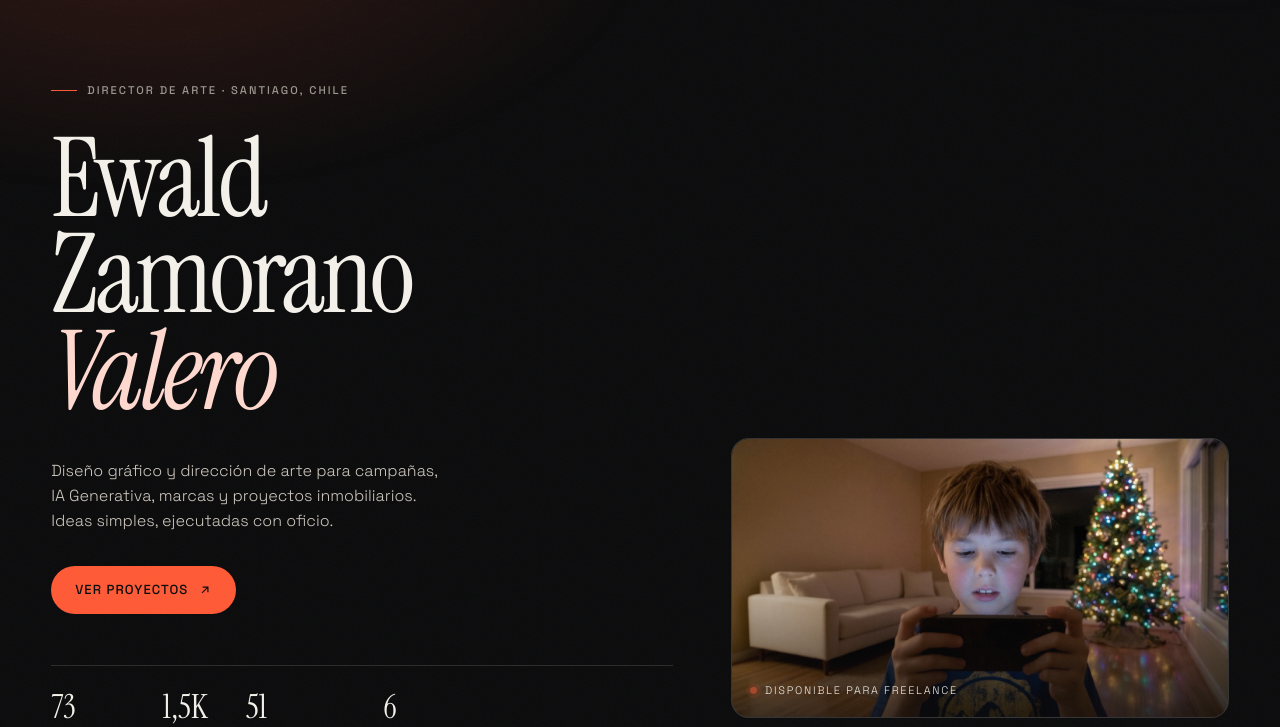
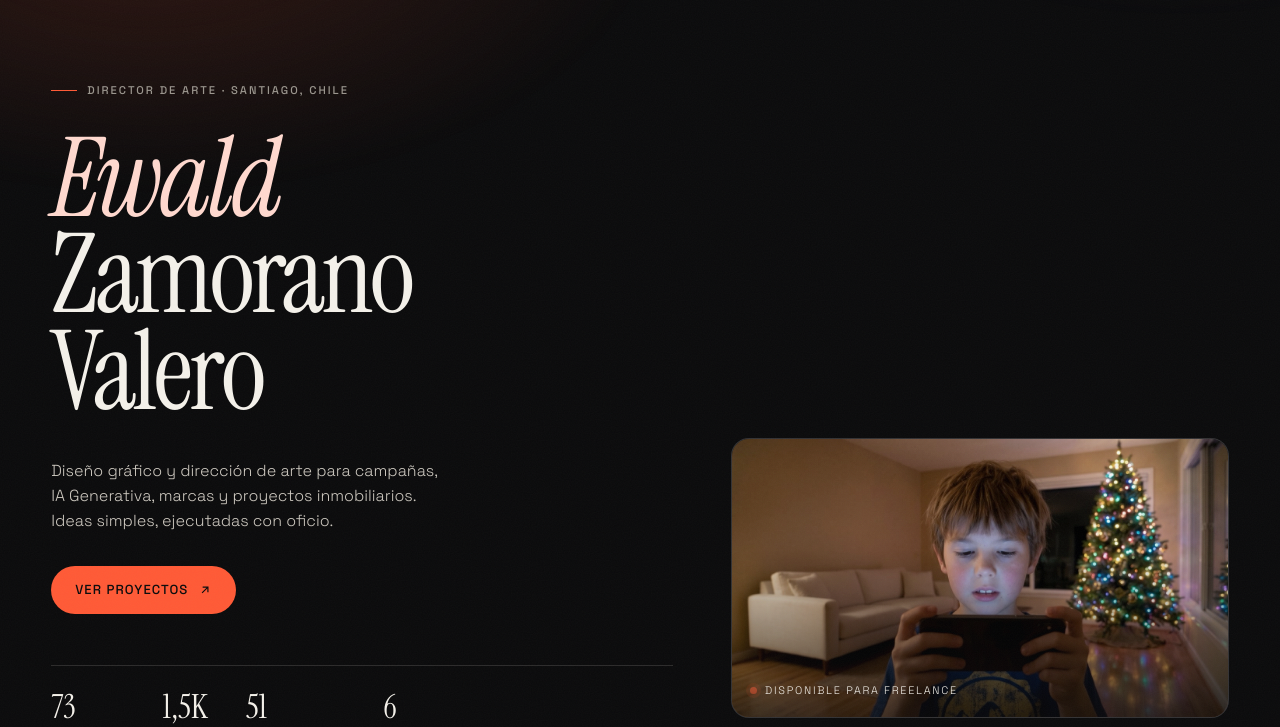
Before and after one commit to ewald2004-ui/portafolio-ewald, a plain HTML site: page index.html in a window 1280 px wide. Shown: the part 57-784 px from the top of the page. Drawn offline with Linux system fonts and the light colour scheme.

Commit message:
Aplica el estilo de acento a Ewald en el título inicial

```diff
--- a/index.html
+++ b/index.html
@@ -159,7 +159,7 @@
     font-size:clamp(3.4rem,8.6vw,8.6rem);
     line-height:.88;letter-spacing:-.03em;margin:.18em 0 0;
   }
-  .hero-title em{font-style:italic;display:block;color:var(--accent-soft)}
+  .hero-title em{font-style:italic;color:var(--accent-soft)}
   .hero-lede{
     max-width:38ch;margin:clamp(24px,3vw,38px) 0 0;
     font-size:clamp(1rem,1.25vw,1.15rem);color:#cfcac1;
@@ -522,7 +522,7 @@
     <div class="wrap hero-grid">
       <div>
         <p class="eyebrow reveal">Director de Arte · Santiago, Chile</p>
-        <h1 class="hero-title reveal">Ewald<br>Zamorano<em>Valero</em></h1>
+        <h1 class="hero-title reveal"><em>Ewald</em><br>Zamorano<br>Valero</h1>
         <p class="hero-lede reveal">
           Diseño gráfico y dirección de arte para campañas, IA Generativa, marcas y
           proyectos inmobiliarios. Ideas simples, ejecutadas con oficio.
```
